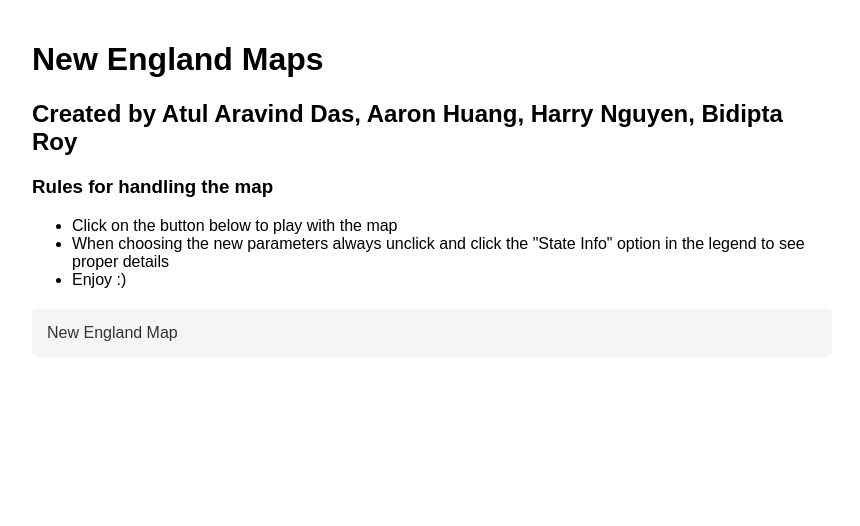
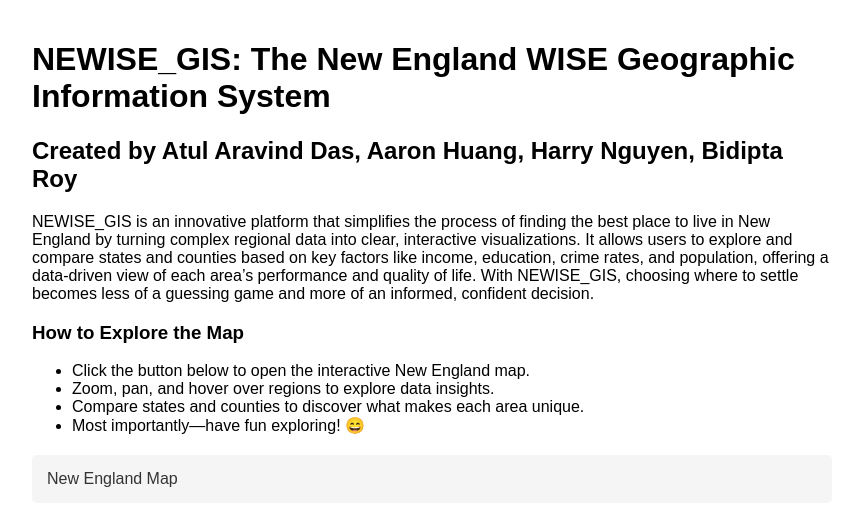
Before and after one commit to AtulAravindDas/NEWISE_GIS, a plain HTML site: page index.html in a window 1280 px wide. Shown: the whole page, without its empty margins (208-1068 px from the left). Drawn offline with Linux system fonts and the light colour scheme.

Commit message:
Revise title and content for NEWISE_GIS project
Updated the title and header to reflect the new project name. Enhanced the description and exploration instructions for clarity.

```diff
--- a/index.html
+++ b/index.html
@@ -1,7 +1,7 @@
 <!DOCTYPE html>
 <html>
 <head>
-    <title>New England Lifestyle mapping</title>
+    <title>NEWISE_GIS</title>
     <style>
         body {
             font-family: Arial, sans-serif;
@@ -24,13 +24,17 @@
     </style>
 </head>
 <body>
-    <h1>New England Maps</h1>
+    <h1>NEWISE_GIS: The New England WISE Geographic Information System</h1>
     <h2>Created by Atul Aravind Das, Aaron Huang, Harry Nguyen, Bidipta Roy</h2>
-    <h3>Rules for handling the map</h3>
+
+    <p>NEWISE_GIS is an innovative platform that simplifies the process of finding the best place to live in New England by turning complex regional data into clear, interactive visualizations. It allows users to explore and compare states and counties based on key factors like income, education, crime rates, and population, offering a data-driven view of each area’s performance and quality of life. With NEWISE_GIS, choosing where to settle becomes less of a guessing game and more of an informed, confident decision.</p>
+
+    <h3>How to Explore the Map</h3>
     <ul>
-        <li>Click on the button below to play with the map</li>
-        <li>When choosing the new parameters always unclick and click the "State Info" option in the legend to see proper details</li>
-        <li>Enjoy :)</li>
+        <li>Click the button below to open the interactive New England map.</li>
+        <li>Zoom, pan, and hover over regions to explore data insights.</li>
+        <li>Compare states and counties to discover what makes each area unique.</li>
+        <li>Most importantly—have fun exploring! 😄</li>
     </ul>
     <a class="map-link" href="maps/new_england_map.html">New England Map</a>
 </body>
```
